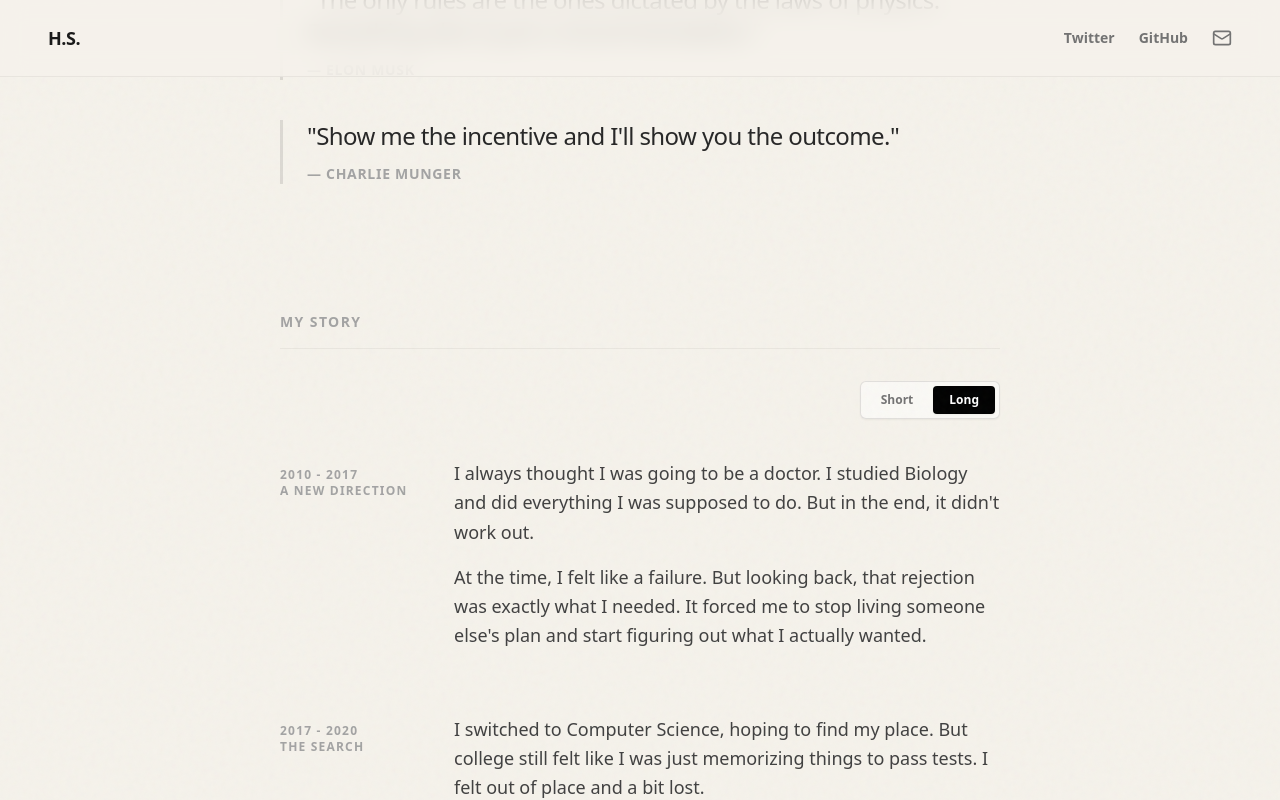
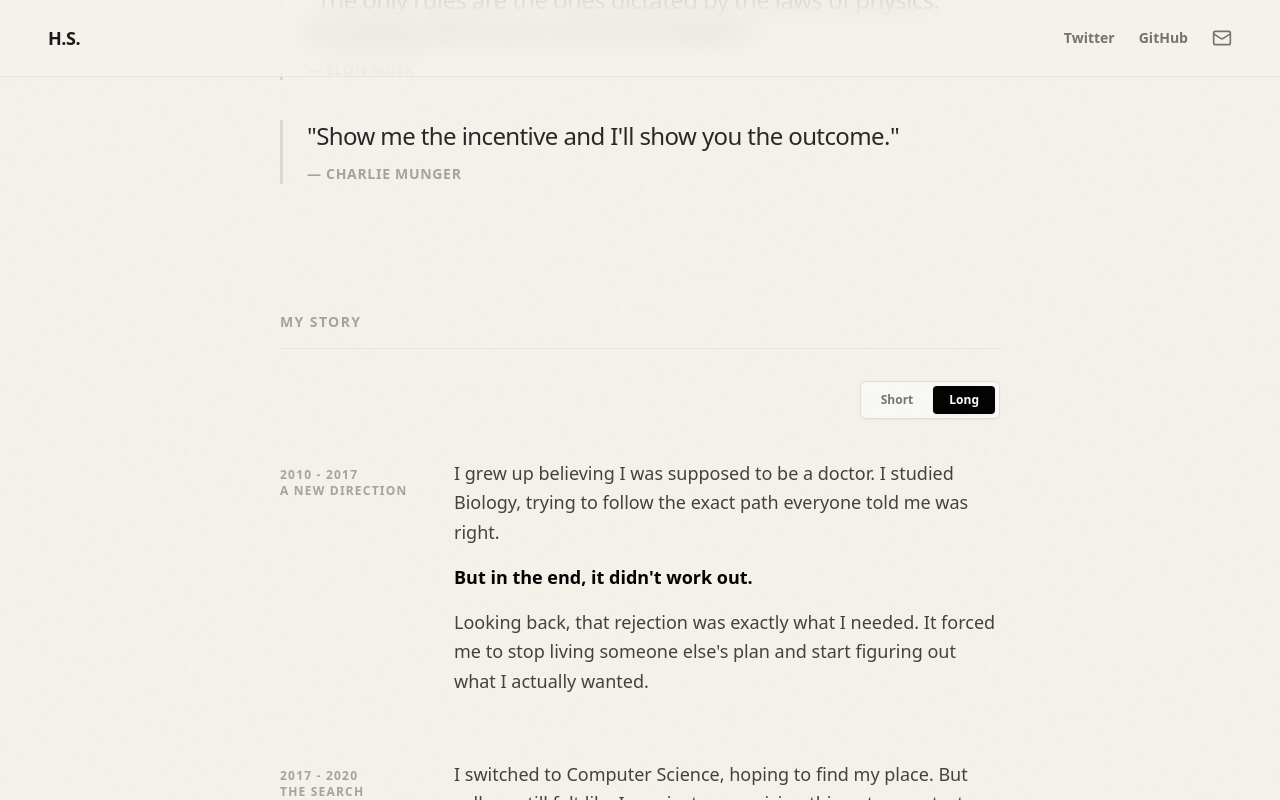
Before and after one commit to hilal953/my-portfolio, a Next.js app: page / in a window 1280 px wide. Both pictures are taken after a click on the button "Long". Shown: the part 2044-2844 px from the top of the page. Built offline with nearby package versions, Linux system fonts and the light colour scheme; no server answers.

Commit message:
fix: restore layout typography aesthetics for story section

```diff
--- a/components/StoryToggle.tsx
+++ b/components/StoryToggle.tsx
@@ -60,8 +60,9 @@ export default function StoryToggle() {
                   2010 - 2017<br/>A New Direction
                 </span>
                 <div className="space-y-4">
-                  <p>I always thought I was going to be a doctor. I studied Biology and did everything I was supposed to do. But in the end, it didn&apos;t work out.</p>
-                  <p>At the time, I felt like a failure. But looking back, that rejection was exactly what I needed. It forced me to stop living someone else&apos;s plan and start figuring out what I actually wanted.</p>
+                  <p>I grew up believing I was supposed to be a doctor. I studied Biology, trying to follow the exact path everyone told me was right.</p>
+                  <p className="font-bold text-black">But in the end, it didn&apos;t work out.</p>
+                  <p>Looking back, that rejection was exactly what I needed. It forced me to stop living someone else&apos;s plan and start figuring out what I actually wanted.</p>
                 </div>
               </div>
 
@@ -70,8 +71,9 @@ export default function StoryToggle() {
                   2017 - 2020<br/>The Search
                 </span>
                 <div className="space-y-4">
-                  <p>I switched to Computer Science, hoping to find my place. But college still felt like I was just memorizing things to pass tests. I felt out of place and a bit lost.</p>
-                  <p>So, I started learning on my own. I read books and studied people who built things from nothing. That&apos;s when I realized that true learning comes from curiosity, not just a classroom.</p>
+                  <p>I switched to Computer Science, hoping to find my place. But college still felt like I was just memorizing things to pass tests. To the outside world, I probably looked a bit lost.</p>
+                  <p className="italic text-neutral-500">But quietly, I was learning on my own.</p>
+                  <p>I stopped worrying about the syllabus and started studying people who had forged their own unique paths. I realized that the most valuable education happens when you simply follow your curiosity.</p>
                 </div>
               </div>
 
@@ -80,8 +82,8 @@ export default function StoryToggle() {
                   2020 - 2023<br/>Finding My Path
                 </span>
                 <div className="space-y-4">
-                  <p>While my classmates were polishing their resumes, I was trying to learn how to build real products. It was a lonely time until I found some amazing communities online.</p>
-                  <p>I saw regular people with just a laptop bringing incredible ideas to life. They showed me that you don&apos;t need a massive company or anyone&apos;s permission to create something meaningful.</p>
+                  <p>While my classmates were polishing their resumes, I was trying to figure out how to build real products. It was a lonely time, but I had to make it work. <span className="font-bold text-black italic">The determination</span> was already there.</p>
+                  <p>Then I found some amazing communities online. I saw regular people with just a laptop bringing incredible ideas to life. They showed me that you don&apos;t need permission to create something meaningful.</p>
                 </div>
               </div>
 
@@ -90,7 +92,7 @@ export default function StoryToggle() {
                   Present<br/>Just Build
                 </span>
                 <div className="space-y-4">
-                  <p>Now, my philosophy is simple: I make things, share them with the world, and listen to what happens next. Not everything works, and that&apos;s perfectly fine.</p>
+                  <p>Now, my philosophy is simple: I make things, share them with the world, and listen to what happens next. I don&apos;t try to perfectly predict what people want.</p>
                   <p>Every mistake teaches me something new. It might seem a bit unstructured to some, but to me, it&apos;s the most honest way to live and work.</p>
                 </div>
               </div>
@@ -100,14 +102,13 @@ export default function StoryToggle() {
                   What Matters
                 </span>
                 <div className="space-y-4">
-                  <p>Money is important, but for me, it&apos;s really just a way to earn the freedom to spend my time how I choose. When things get complicated, I try to remember a few simple things:</p>
-                  <ul className="list-disc pl-5 space-y-2 text-neutral-600">
-                    <li>It&apos;s a good thing to care deeply about what you make.</li>
-                    <li>If you don&apos;t fit into the normal path, you can always build your own.</li>
-                    <li>Keep trying, keep learning, and don&apos;t give up.</li>
-                  </ul>
+                  <p>Money is important, but for me, it&apos;s really just a way to earn the freedom to spend my time how I choose.</p>
+                  <p>When things get complicated, I try to remember that it&apos;s a good thing to care deeply about what you make. If you don&apos;t fit into the normal path, you can always build your own.</p>
+                  <blockquote className="pl-5 border-l-2 border-black/20 italic text-neutral-600 my-6">
+                    &quot;Keep trying, keep learning, and never give up. At the end of the day, I just want to spend my life building things I love.&quot;
+                  </blockquote>
                   <p className="text-xl font-bold tracking-tight text-black mt-8">
-                    At the end of the day, I just want to spend my life building things I love.
+                    This is my journey. And I&apos;m just getting started.
                   </p>
                 </div>
               </div>
```
